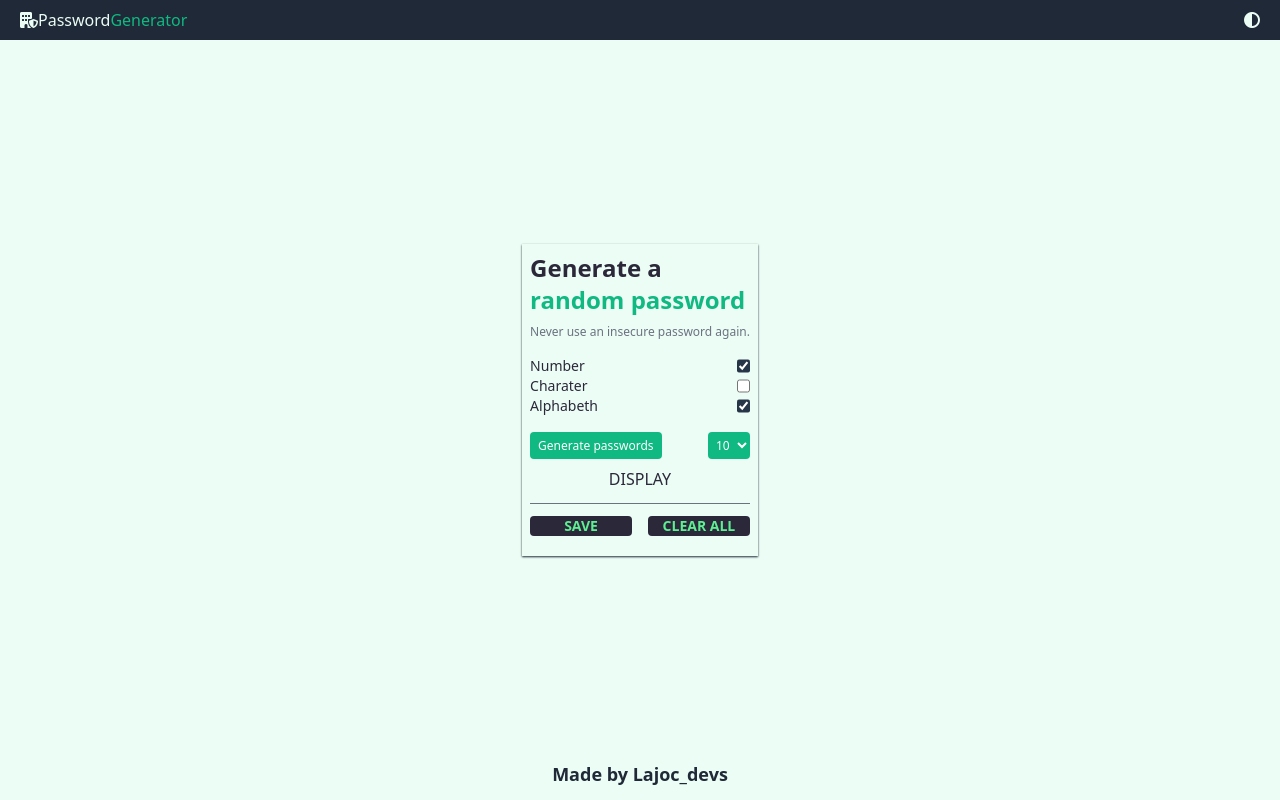
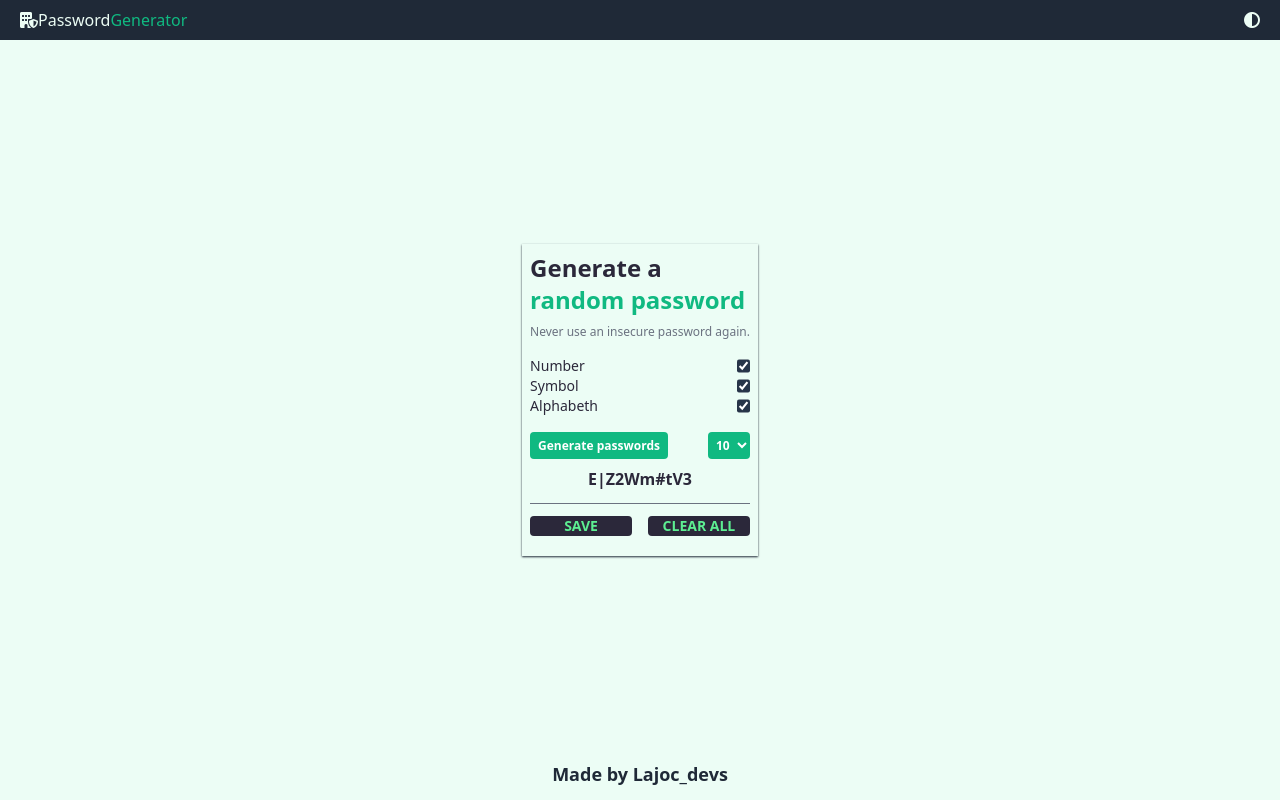
Before and after one commit to f-lajoc/passwordGenerator, a website: page index.html in a window 1280 px wide. Both pictures are taken after a click on the button "Generate passwords". Drawn offline with Linux system fonts and the light colour scheme.

Commit message:
dropdown javascript working as expected

```diff
--- a/index.html
+++ b/index.html
@@ -29,8 +29,8 @@
   </div>
  <!-- button2 -->
    <div class="flex justify-between text-sm">
-<label for="charater">Charater</label>
-<input type="checkbox" class="accent-color6 dark:accent-color1" id="charater" checked>
+<label for="charater">Symbol</label>
+<input type="checkbox" class="accent-color6 dark:accent-color1" id="symbol" checked>
   </div>
   <!-- button3 -->
    <div class="flex justify-between text-sm">
@@ -39,8 +39,8 @@
   </div>
 
   <div class="flex justify-between mt-4">
-  <button id="pw-gen" class="text-xs text-white bg-color3 dark:bg-color5 dark:font-medium px-2 py-1 rounded ">Generate passwords</button>
- <select id="pw-length"  class="text-xs text-white bg-color3 dark:bg-color5 dark:font-medium p-1 rounded ">
+  <button id="pw-gen" class="text-xs text-white bg-color3 dark:bg-color5 font-bold dark:text-color2 px-2 py-1 rounded ">Generate passwords</button>
+ <select id="pw-length"  class="text-xs text-white bg-color3 dark:bg-color5 font-bold dark:text-color2 p-1 rounded ">
     <option value="10" selected>10</option>
     <option value="11">11</option>
     <option value="12">12</option>
@@ -49,7 +49,7 @@
     <option value="15">15</option>
   </select>
 </div>
-  <p id="pw-display" class="mt-2 mb-3 text-center">DISPLAY</p>
+  <p id="pw-display" class="mt-2 mb-3 text-center font-bold "></p>
   <hr class="border-color4 border-solid">
 
   <div class="flex my-3 text-sm gap-x-4 justify-between w-full">
--- a/js/script.js
+++ b/js/script.js
@@ -7,32 +7,167 @@
 		event.preventDefault();
 		document.documentElement.classList.toggle("dark");
 	});
-}) ();
+})();
 
-const characters = [	"A",	"B",	"C", "D",  "E", "F",	"G",	"H",	"I",	"J","K",	"L",  "M", "N",	"O",	"P",	"Q","R",	"S",	"T",  "U", "V",	"W",	"X", "Y",	"Z",	"a","b",  "c", "d",	"e","f",	"g",	"h",	"i",	"j",  "k", "l","m",	"n",	"o",	"p",	"q","r", "s", "t", "u",	"v",	"w",	"x",	"y",	"z", "0",  "1",	"2",	"3",	"4",	"5",	"6","7", "8", "9",	"~",	"`",	"!",	"@","#","$","%", "^",  "&", "*",	"(",	")","_",	"-",	"+",	"=",	" {", "[",	"",	"",	",",	"",	":",	";",	"<",	 ">",	".",	"?",	"/",
+const characters = [
+	"A",
+	"B",
+	"C",
+	"D",
+	"E",
+	"F",
+	"G",
+	"H",
+	"I",
+	"J",
+	"K",
+	"L",
+	"M",
+	"N",
+	"O",
+	"P",
+	"Q",
+	"R",
+	"S",
+	"T",
+	"U",
+	"V",
+	"W",
+	"X",
+	"Y",
+	"Z",
+	"a",
+	"b",
+	"c",
+	"d",
+	"e",
+	"f",
+	"g",
+	"h",
+	"i",
+	"j",
+	"k",
+	"l",
+	"m",
+	"n",
+	"o",
+	"p",
+	"q",
+	"r",
+	"s",
+	"t",
+	"u",
+	"v",
+	"w",
+	"x",
+	"y",
+	"z",
+	"0",
+	"1",
+	"2",
+	"3",
+	"4",
+	"5",
+	"6",
+	"7",
+	"8",
+	"9",
+	"~",
+	"`",
+	"!",
+	"@",
+	"#",
+	"$",
+	"%",
+	"^",
+	"&",
+	"*",
+	"(",
+	")",
+	"_",
+	"-",
+	"+",
+	"=",
+	"{",
+	"[",
+	"}",
+	"]",
+	"|",
+	":",
+	",",
+	":",
+	";",
+	".",
+	"?",
+	"/",
 ];
 
-console.log(characters[Math.floor(Math.random() * characters.length)]);
-
-const pwGenerateBtn = document.getElementById('pw-gen');
+const pwGenerateBtn = document.getElementById("pw-gen");
 const pwDisplayEl = document.getElementById("pw-display");
 const saveBtn = document.getElementById("save-btn");
 const clearBtn = document.getElementById("clear-btn");
 const alphabethCheck = document.getElementById("alphabeth");
 const numberCheck = document.getElementById("number");
-const charaterCheck = document.getElementById("charater").checked = false;
+const symbolCheck = document.getElementById("symbol");
+const pwLenghtEl = document.getElementById("pw-length");
+
+// let char = console.log(characters.splice(62, 28));
+// let num = console.log(characters.splice(52, 10));
+// let alph = console.log(characters.splice(0, 52));
+
+pwGenerateBtn.addEventListener("click", function () {
+	// reusuable function throught the array
+	function pwArr() {
+		if (
+			alphabethCheck.checked === true &&
+			numberCheck.checked === false &&
+			symbolCheck.checked === false
+		) {
+
+      // characters.splice(characters.indexOf("~"), characters.indexOf("/") - characters.indexOf("~") + 1);
+		// } else if (
+		// 	alphabethCheck.checked === true &&
+		// 	symbolCheck.checked === true &&
+		// 	numberCheck.checked === false
+		// ) {
+
+      // characters.splice(characters.indexOf("0"), characters.indexOf("9") - characters.indexOf("0") + 1);
+		}
 
 
 
+			pwGen += characters[Math.floor(Math.random() * characters.length)];
+		pwDisplayEl.innerText = pwGen;
+  }
 
-// //Forgot Password
-// let buttonTag = document.querySelector(".otp");
-// const otpDisplay = document.querySelector("#otp-display");
-// buttonTag.addEventListener("click", () => {
-//   let OTP = ""
-//   for (let i = 0; i < 6; i++){
-//     OTP += Math.floor(Math.random() * 9);
-//   otpDisplay.innerText = OTP;
-// otpDisplay.style.fontSize = "3em";
-// }
-//  })
+
+	let pwGen = "";
+	// loop through the array
+
+	let selected = document.getElementById("pw-length");
+	if (selected.value == 11) {
+		for (let i = 0; i < 11; i++) {
+			pwArr();
+		}
+	} else if (selected.value == 12) {
+		for (let i = 0; i < 12; i++) {
+			pwArr();
+		}
+	} else if (selected.value == 13) {
+		for (let i = 0; i < 13; i++) {
+			pwArr();
+		}
+	} else if (selected.value == 14) {
+		for (let i = 0; i < 14; i++) {
+			pwArr();
+		}
+	} else if (selected.value == 15) {
+		for (let i = 0; i < 15; i++) {
+			pwArr();
+		}
+	} else {
+		for (let i = 0; i < 10; i++) {
+			pwArr();
+		}
+	}
+});
--- /dev/null
+++ b/js/tempCodeRunnerFile.js
@@ -0,0 +1 @@
+let num = console.log(characters.splice(52, 10));
```
Also changed, not shown: dist/main.css, readMe.md. Lines whose indentation alone changed are shown as unchanged.
